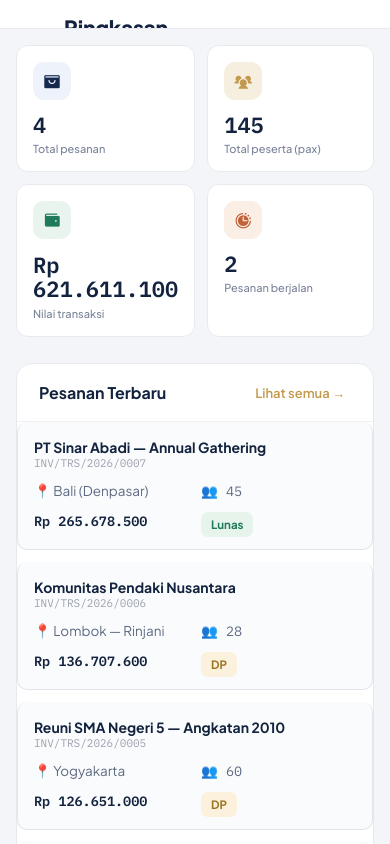
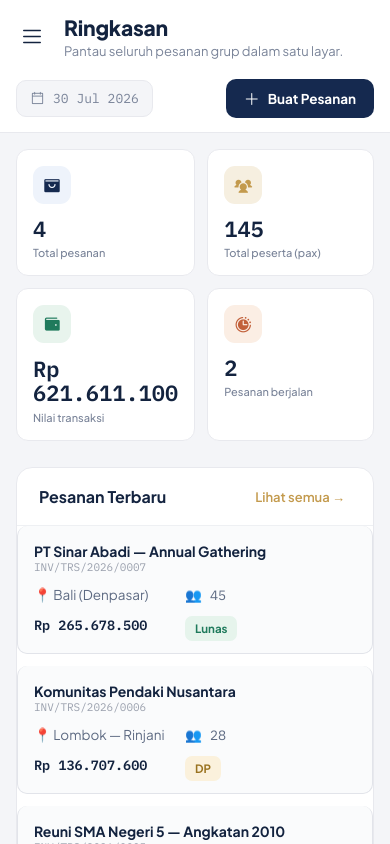
Before and after one commit to Taqqy-fg/Slicing-web-tourosa, a Vue app: page /dashboard in a window 390 px wide. Built offline with nearby package versions, Linux system fonts and the light colour scheme.

Commit message:
update responsif tampilan dashboard admin mobile

```diff
--- a/src/assets/responsive.css
+++ b/src/assets/responsive.css
@@ -1,5 +1,5 @@
 /* --- Prevent horizontal overflow on all sections --- */
-section, header, footer {
+section, footer {
   max-width: 100%;
   overflow-x: hidden;
 }
--- a/src/style.css
+++ b/src/style.css
@@ -17,7 +17,6 @@ body {
 }
 
 #app {
-  overflow-x: hidden;
   width: 100%;
   max-width: 100%;
 }
@@ -130,6 +129,9 @@ a { text-decoration: none; color: inherit; }
   .grid-cols-1-mobile {
     grid-template-columns: 1fr !important;
   }
+  .grid-cols-1-mobile > * {
+    grid-column: span 1 !important;
+  }
   .grid-cols-2-mobile {
     grid-template-columns: repeat(2, 1fr) !important;
   }
@@ -179,7 +181,7 @@ a { text-decoration: none; color: inherit; }
     display: flex !important;
     flex-wrap: wrap !important;
     gap: 12px !important;
-    padding: 16px !important;
+    padding: 16px 48px 16px 16px !important;
     background: #fafbfc;
     border: 1px solid #e2e4ea !important;
     border-radius: 12px !important;
--- a/src/views/Dashboard.vue
+++ b/src/views/Dashboard.vue
@@ -1,5 +1,5 @@
 <script setup>
-import { computed, ref } from 'vue'
+import { computed, ref, nextTick } from 'vue'
 import { useDashboardData } from '../composables/useDashboardData'
 
 import DashSidebar from '../components/dashboard/DashSidebar.vue'
@@ -16,9 +16,16 @@ const { state, blankForm, fmt, fmtNum, fmtDate, fmtShort, calc, statusMeta } = u
 
 const isSidebarOpen = ref(false)
 
+const mainScroll = ref(null)
+
 // Routing / View toggles inside dashboard
 const setView = (view) => {
   state.dashView = view
+  nextTick(() => {
+    if (mainScroll.value) {
+      mainScroll.value.scrollTop = 0
+    }
+  })
 }
 
 const goNew = () => setView('new')
@@ -356,7 +363,7 @@ const addCat = () => { state.catalog.push({ cat: 'Kategori Baru', items: [] }) }
     <DashSidebar :nav-items="navItems" :is-open="isSidebarOpen" @close="isSidebarOpen = false" />
     <div class="sidebar-backdrop" :class="{ open: isSidebarOpen }" @click="isSidebarOpen = false"></div>
 
-    <main style="flex:1;min-width:0;display:flex;flex-direction:column;height:100vh;overflow-y:auto;">
+    <main style="flex:1;min-width:0;display:flex;flex-direction:column;height:100%;">
       <DashTopbar
         :page-title="pm[0]"
         :page-sub="pm[1]"
@@ -365,7 +372,7 @@ const addCat = () => { state.catalog.push({ cat: 'Kategori Baru', items: [] }) }
         @toggle-sidebar="isSidebarOpen = !isSidebarOpen"
       />
 
-      <div style="flex:1;">
+      <div ref="mainScroll" style="flex:1;overflow-y:auto;position:relative;">
 
         <ViewOverview v-if="state.dashView === 'overview'"
           :s-orders="sOrders"
```
